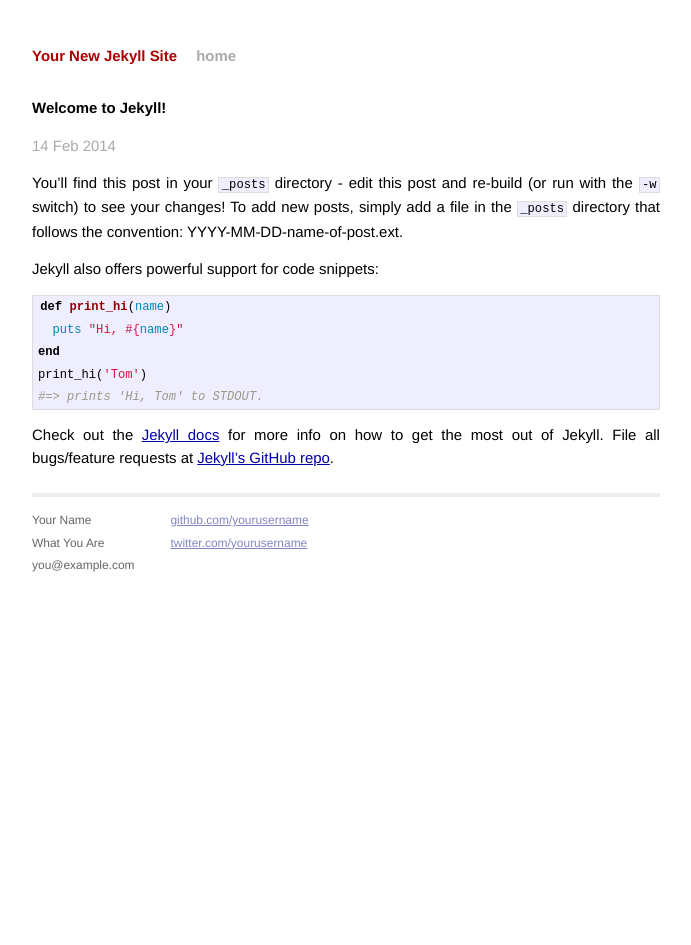
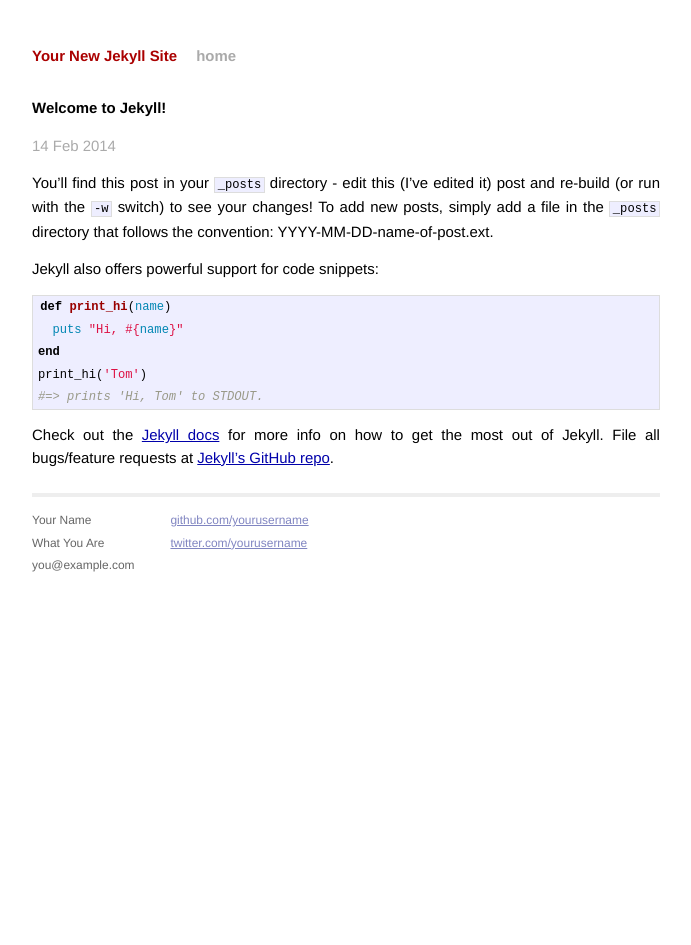
Before and after one commit to ankitdhingra/ankitdhingra.github.io, a Jekyll site: the page built from _posts/2014-02-14-welcome-to-jekyll.markdown, in a window 1280 px wide. Shown: the whole page, without its empty margins (294-985 px from the left). Built offline with Jekyll 4.4.1, drawn with Linux system fonts in a browser that asks for light colours; Markdown is read by kramdown in place of the engine named in the settings.

Commit message:
Simple edit

```diff
--- a/_posts/2014-02-14-welcome-to-jekyll.markdown
+++ b/_posts/2014-02-14-welcome-to-jekyll.markdown
@@ -5,7 +5,7 @@ date:   2014-02-14 18:49:24
 categories: jekyll update
 ---
 
-You'll find this post in your `_posts` directory - edit this post and re-build (or run with the `-w` switch) to see your changes!
+You'll find this post in your `_posts` directory - edit this (I've edited it) post and re-build (or run with the `-w` switch) to see your changes!
 To add new posts, simply add a file in the `_posts` directory that follows the convention: YYYY-MM-DD-name-of-post.ext.
 
 Jekyll also offers powerful support for code snippets:
```
